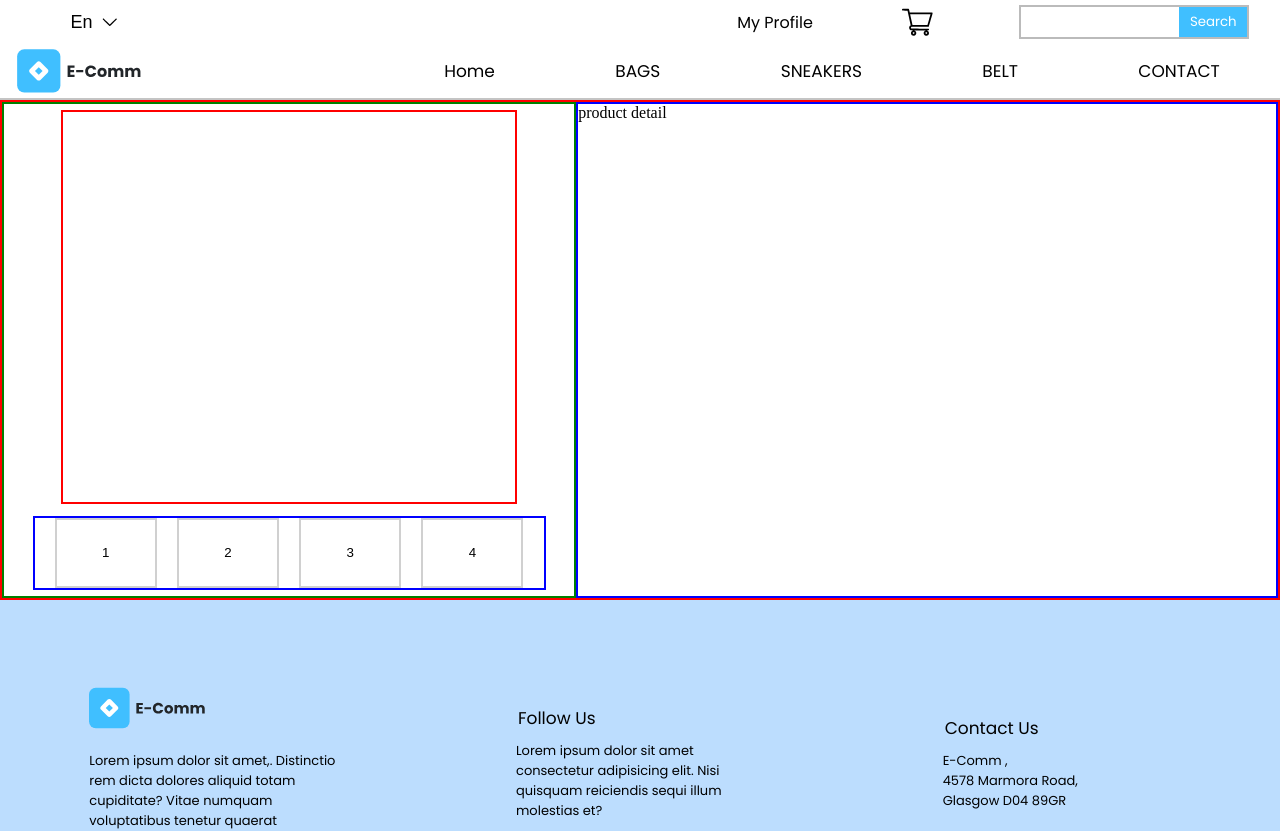
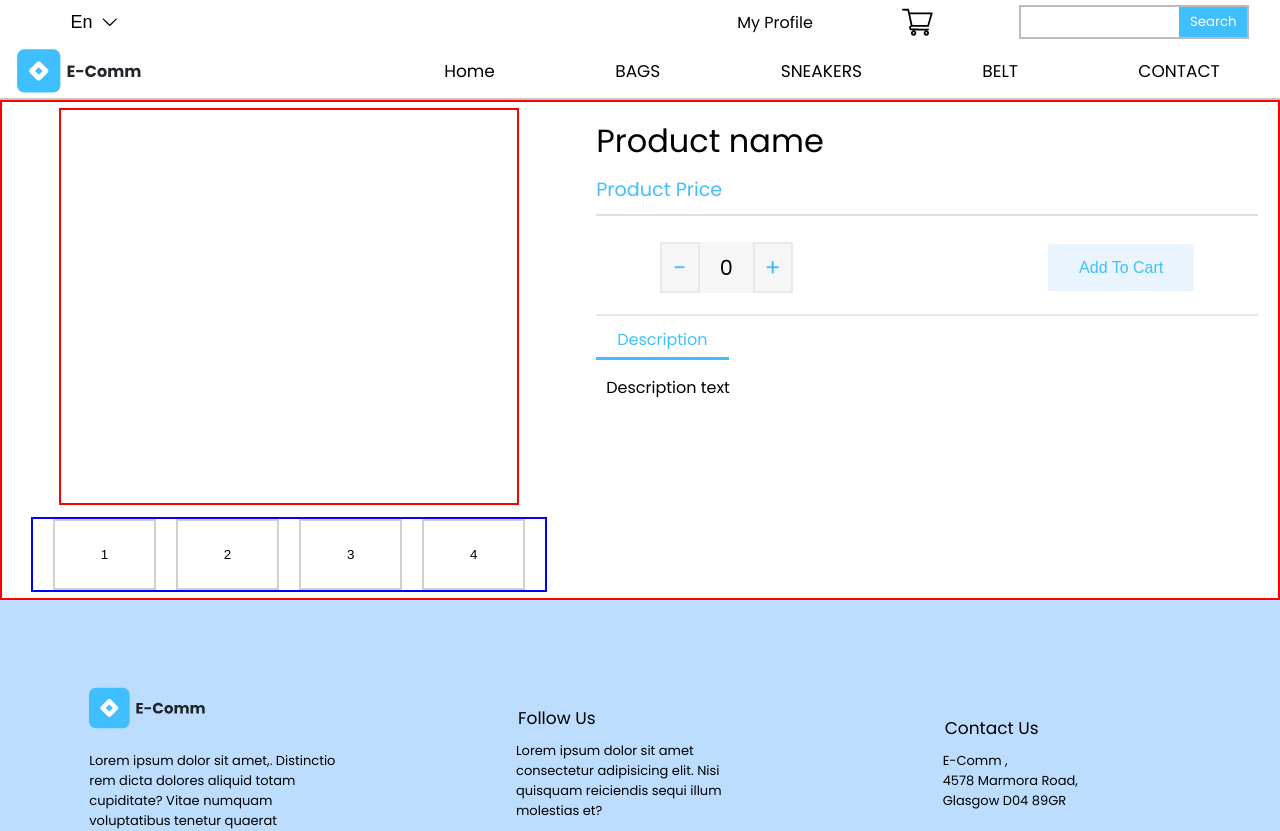
Before and after one commit to sharyarnaveed/ecommerce-2.0, a Vue app in the folder client/: page /itemdetail in a window 1280 px wide. Shown: the top 831 px of the page. Built offline with nearby package versions, Linux system fonts and the light colour scheme.

Commit message:
adding check out

```diff
--- /dev/null
+++ b/client/src/components/productdetailreview.vue
@@ -0,0 +1,11 @@
+<script setup>
+defineProps({
+    description:String
+})
+</script>
+
+<template>
+    <div>
+    {{ description }}
+    </div>
+</template>
--- a/client/src/views/addtocart.vue
+++ b/client/src/views/addtocart.vue
@@ -1,5 +1,25 @@
+<script setup>
+import { ref } from 'vue';
+
+const paymentform=ref(false);
+const checkout=()=>
+{
+    paymentform.value=true
+}
+</script>
+
 <template>
    <section class="cart_conn">
+    <div v-if="paymentform" class="payment_conn">
+
+<div class="paymentform">
+    from
+</div>
+
+    </div>
+
+
+
 <div class="items">
     <table>
   <tr class="tabletop" >
@@ -80,7 +100,7 @@
 
 <h2>Total <span>$118</span></h2>
 
-<button>Check out</button>
+<button @click="checkout">Check out</button>
     </div>
 </div>
    </section>
@@ -90,9 +110,29 @@
 *{
     scroll-behavior: smooth;
 }
+.payment_conn{
+    border: 2px solid red;
+    position: absolute;
+    top:0;
+    height: 100%;
+width: 100%;
+z-index: 1;
+background-color: rgba(0, 0, 0, 0.151);
+display: flex;
+justify-content: center;
+align-items: center;
+}
+.paymentform{
+    border: 2px solid blue;
+    width: 60%;
+    height: 90%;
+    background-color: white;
+    border-radius: 10px;
+}
 .cart_conn{
     /* border: 2px solid red; */
     height: 95vh;
+    position: relative;
 }
 .items
 {
--- a/client/src/views/itemdetail.vue
+++ b/client/src/views/itemdetail.vue
@@ -1,17 +1,39 @@
 <script setup>
-import { ref } from 'vue';
+import { ref } from "vue";
 
-const theimg=ref('');
+import Description from "@/components/productdetailreview.vue";
+// import productdisplay from "./productdisplay.vue";
+const currenttab = ref("Description");
+const tabs = {
+    Description,
 
-const displayimge=(val)=>
+};
+
+const check=ref("Description text")
+const theimg = ref("");
+const quantity = ref(0);
+
+const decrement = () => {
+  if (quantity.value == 0) {
+    quantity.value = 0;
+  } else {
+    quantity.value--;
+  }
+};
+
+const displayimge = (val) => {
+  theimg.value = val;
+  console.log(val);
+};
+const cartsucess=ref(false)
+const addtocart=()=>
 {
-    theimg.value=val
-console.log(val);
+cartsucess.value=true
 }
 
 
+
 </script>
-
 
 <template>
   <section class="productdetailcon">
@@ -27,50 +49,197 @@ console.log(val);
         <button class="subimg" @click="displayimge('4')">4</button>
       </div>
     </div>
-        <div class="productdetail">
-            product detail
+
+    <div  class="productdetail">
+        <div v-if="cartsucess" class="confiramtion_message">
+            <h4>the message</h4>
+        </div>
+
+      <div class="productdetailconn">
+        <h1>Product name</h1>
+        <h3>Product Price</h3>
+      </div>
+
+      <div class="quantity_addcartconn">
+        <div class="quantityconn">
+          <button @click="decrement">-</button>
+          <span>{{ quantity }}</span>
+          <button @click="quantity++">+</button>
+        </div>
+        <div class="sizeoption"></div>
+        <div class="addtocart">
+          <button @click="addtocart">Add To Cart</button>
+        </div>
+      </div>
+
+      <div class="reviewproduct">
+        <button  :class="['optionactive',{active: currenttab===tab}]" v-for="(_, tab) in tabs" :key="tab" @click="currenttab = tab">
+
+          {{ tab }}
+        </button>
+        <div class="reviewconn">
+          <component :description="check" :is="tabs[currenttab]"></component>
+        </div>
+      </div>
+
     </div>
   </section>
 </template>
 
+<style scoped>
 
-<style scoped>
-.productdetailcon{
+.productdetailcon {
   border: 2px solid red;
   height: 500px;
   display: flex;
 }
-.productimage{
-    border: 2px solid green;
+.productimage {
+  /* border: 2px solid green; */
   width: 45%;
   display: flex;
   flex-direction: column;
   justify-content: space-around;
   align-items: center;
 }
-.mainimg{
+.mainimg {
   border: 2px solid red;
   height: 80%;
   width: 80%;
 }
-.subimages{
+.subimages {
   border: 2px solid blue;
   width: 90%;
   display: flex;
   justify-content: space-evenly;
   height: 15%;
 }
-.subimg{
+.subimg {
   width: 20%;
   background: transparent;
   cursor: pointer;
   border: 2px solid rgba(0, 0, 0, 0.185);
 }
+.confiramtion_message{
+    /* border: 2px solid purple; */
+    position: absolute;
+    top: 0;
+    left: 0;
+    width: 100%;
+    z-index: 1;
+    height: 15%;
+    background-color: var(--light-blue);
+    display: flex;
+    justify-content: center;
+    align-items: center;
+    font-size: 1.5rem;
+    font-family: var(--font);
+
+}
+.productdetail {
+  /* border: 2px solid blue; */
+  width: 55%;
+  display: flex;
+  flex-direction: column;
+  justify-content: space-evenly;
+  /* align-items: s; */
+  position: relative;
+  padding: 10px 20px;
+}
+.productdetailconn {
+  /* border: 2px solid red; */
+  border-bottom: 2px solid rgba(0, 0, 0, 0.123);
+}
+.productdetailconn h1 {
+  font-size: 2rem;
+  font-family: var(--font);
+  font-weight: 400;
+}
+.productdetailconn h3 {
+  font-size: 1.2rem;
+  color: var(--blue);
+  font-family: var(--font);
+  margin: 10px 0px;
+  font-weight: 400;
+}
+
+.quantity_addcartconn {
+  /* border: 2px solid green; */
+  border-bottom: 2px solid rgba(0, 0, 0, 0.096);
+  height: 20%;
+  display: flex;
+  justify-content: space-around;
+  align-items: center;
+}
+.quantityconn {
+  /* border: 2px solid purple; */
+  width: 20%;
+  height: 55%;
+  background-color: #d5d5d538;
+  display: flex;
+  justify-content: center;
+}
+.quantityconn button {
+  width: 30%;
+  font-size: 1.5rem;
+  cursor: pointer;
+  font-family: var(--font);
+  color: var(--blue);
+  background-color: transparent;
+  border: 2px solid rgba(0, 0, 0, 0.055);
+}
+.quantityconn span {
+  width: 40%;
+  justify-content: center;
+  align-items: center;
+  display: flex;
+  font-size: 1.3rem;
+  font-family: var(--font);
+}
+.addtocart {
+  /* border: 2px solid pink; */
+  height: 50%;
+  width: 22%;
+}
+.addtocart button {
+  width: 100%;
+  cursor: pointer;
+  border-radius: 3px;
+  height: 100%;
+  font-size: 1rem;
+  background-color: #bcddfe52;
+  border: none;
+  color: var(--blue);
+}
+
+.reviewproduct {
+  /* border: 2px solid orange; */
+  height: 55%;
+}
+.reviewproduct button {
+  height: 15%;
+  width: 20%;
+  font-size: 1rem;
+  font-family: var(--font);
+  background-color: transparent;
+  border: none;
+  cursor: pointer;
+  outline: none;
+}
+.reviewconn {
+  /* border: 2px solid red; */
+  height: 85%;
+  padding: 15px 10px;
+  font-size: 1rem;
+  font-family: var(--font);
+}
+
+.optionactive.active
+{
+color: var(--blue);
+
+border-bottom: 3px solid var(--blue);
+border: left;
+}
 
 
-
-.productdetail{
-    border: 2px solid blue;
-    width: 55%;
-}
 </style>
```
Lines whose indentation alone changed are shown as unchanged.
